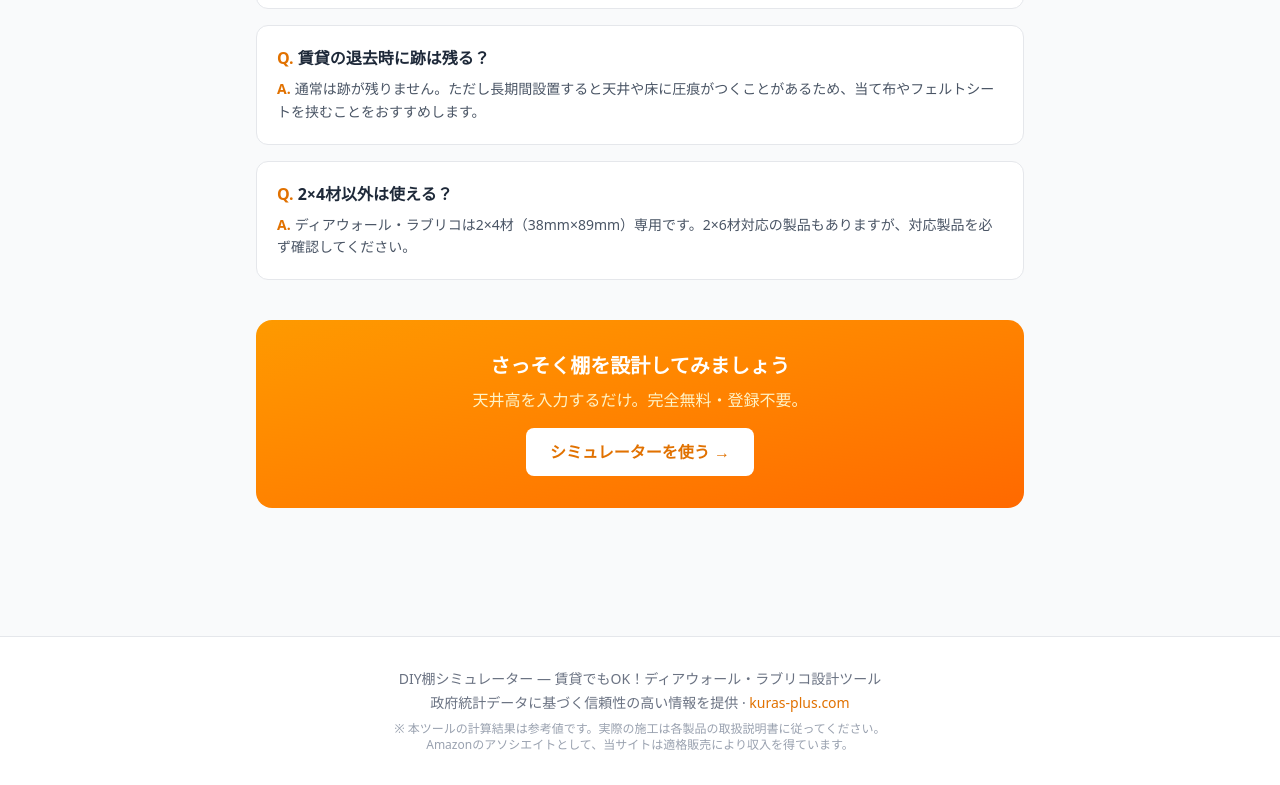
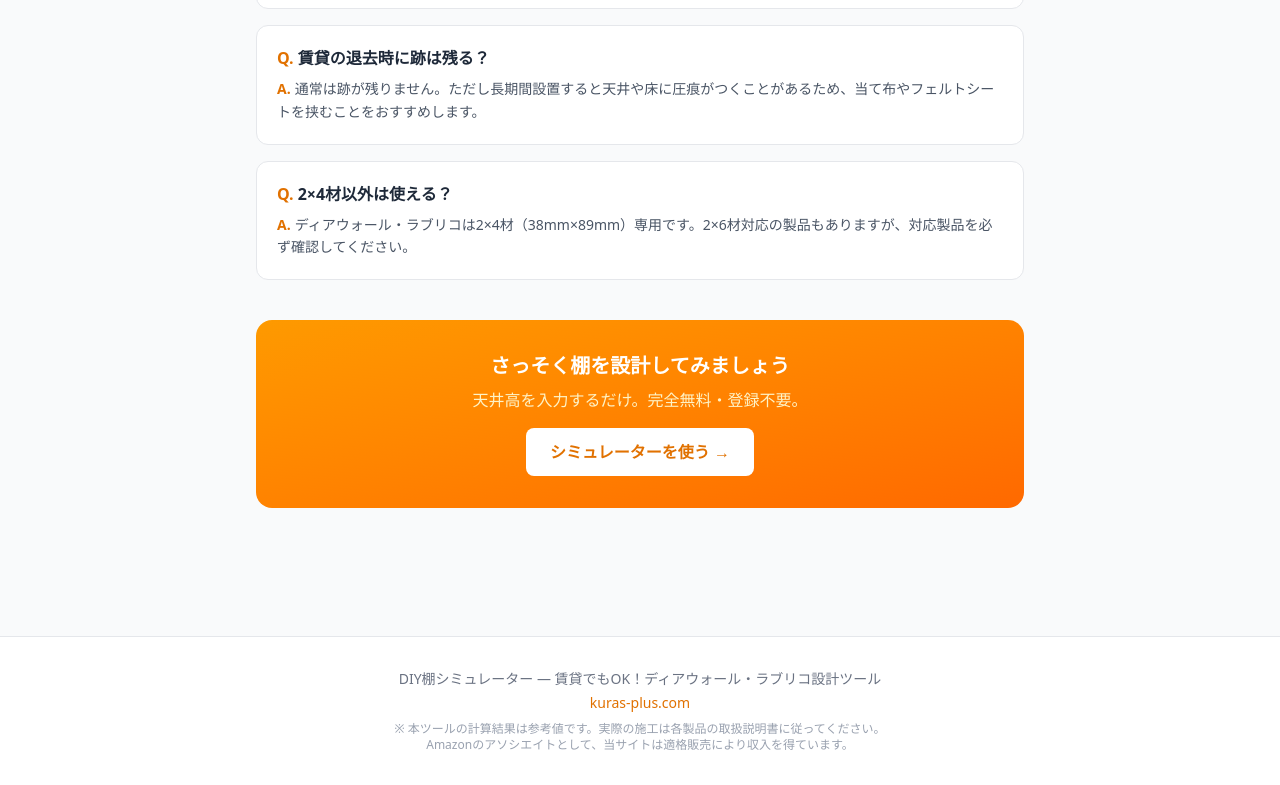
Before and after one commit to sbgituser/diy-shelf-maker, a Next.js app: page /guide in a window 1280 px wide. Shown: the part 1849-2634 px from the top of the page. Built offline with nearby package versions, Linux system fonts and the light colour scheme.

Commit message:
fix: フッターから不要な記載を削除, title二重表示修正, CLAUDE.md運用ルール追加

```diff
--- a/src/app/layout.tsx
+++ b/src/app/layout.tsx
@@ -90,7 +90,6 @@ export default function RootLayout({
                 DIY棚シミュレーター — 賃貸でもOK！ディアウォール・ラブリコ設計ツール
               </p>
               <p className="mt-1">
-                政府統計データに基づく信頼性の高い情報を提供 ·{" "}
                 <a
                   href="https://kuras-plus.com"
                   className="text-amber-600 hover:underline"
```
Also changed, not shown: 1 other file (tests, documents, lock files or other folders).
